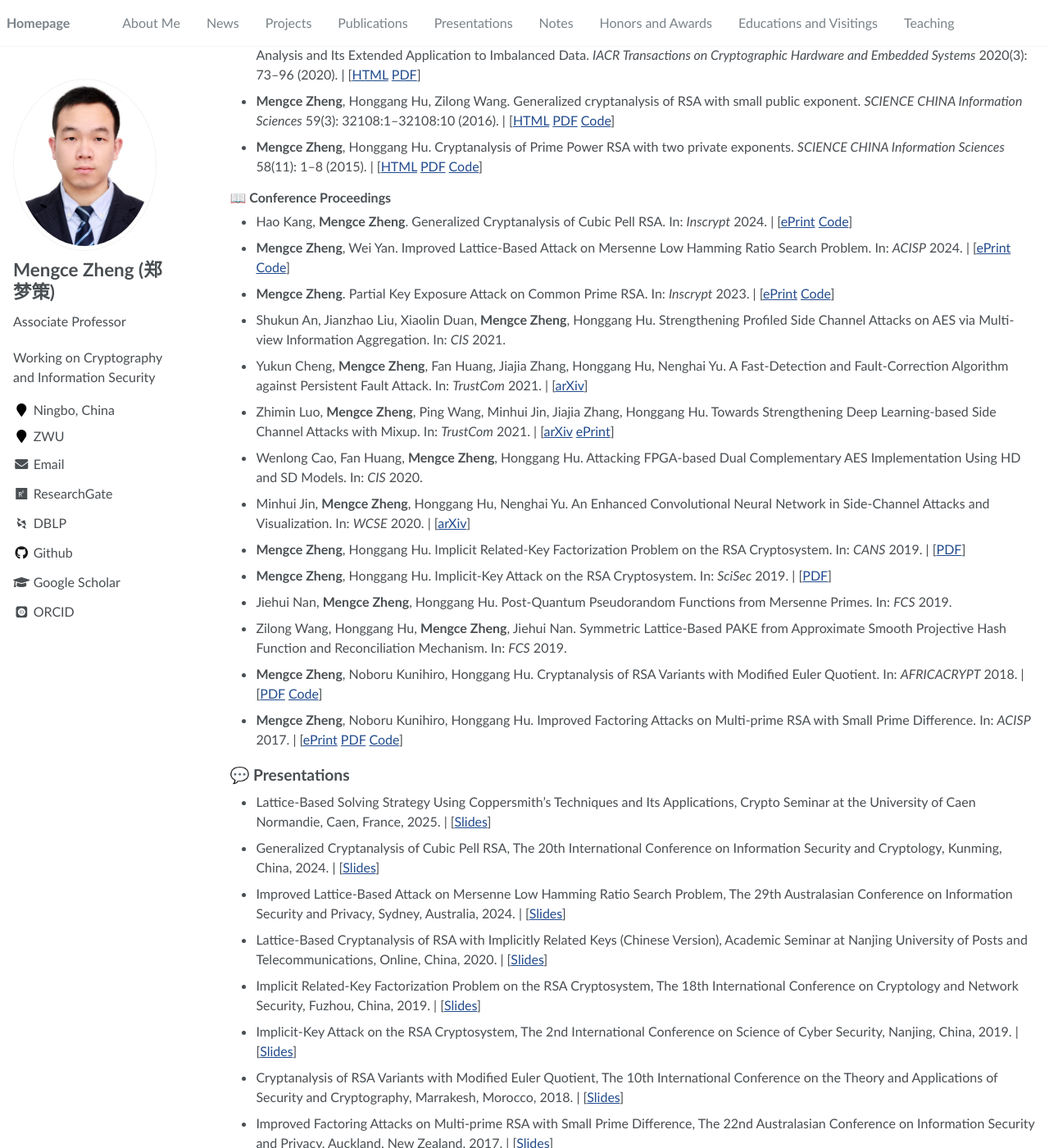
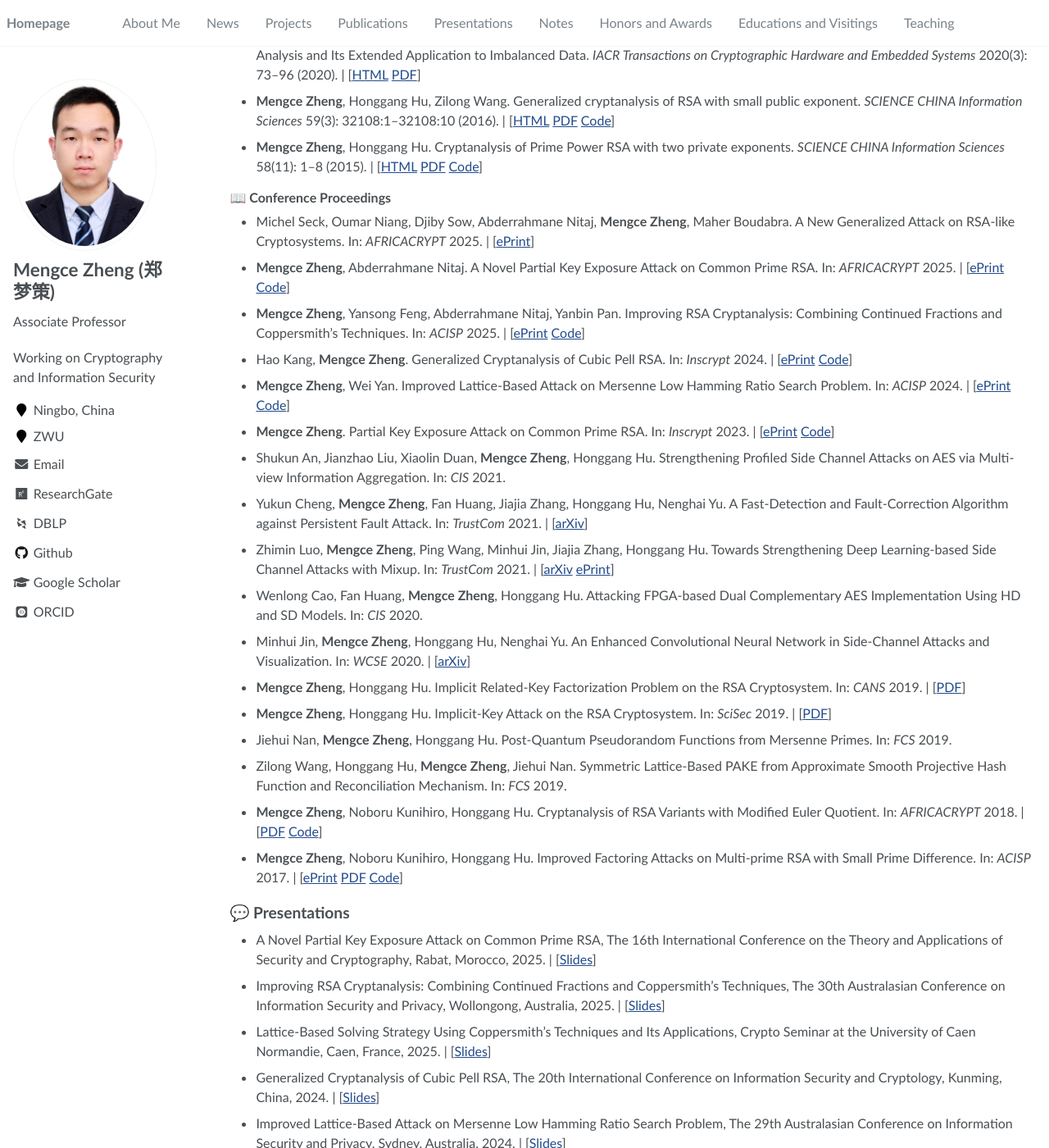
Before and after one commit to MengceZheng/MengceZheng.github.io, a Jekyll site: the page built from _pages/about.md, in a window 1280 px wide and 1400 px high, scrolled down 1992 px. Shown: the whole window at 82% size. Built offline with Jekyll 4.4.1, drawn with Linux system fonts in a browser that asks for light colours; some web fonts are replaced.

Commit message:
docs: update about.md

```diff
--- a/_pages/about.md
+++ b/_pages/about.md
@@ -71,6 +71,9 @@ If you are interested in similar research and seeking any form of academic coope
 
 ### 📖 Conference Proceedings
 
+- Michel Seck, Oumar Niang, Djiby Sow, Abderrahmane Nitaj, **Mengce Zheng**, Maher Boudabra. A New Generalized Attack on RSA-like Cryptosystems. In: *AFRICACRYPT* 2025. \| \[[ePrint](https://eprint.iacr.org/2025/380)\]
+- **Mengce Zheng**, Abderrahmane Nitaj. A Novel Partial Key Exposure Attack on Common Prime RSA. In: *AFRICACRYPT* 2025. \| \[[ePrint](https://eprint.iacr.org/2025/1282) [Code](https://github.com/MengceZheng/CPRSA_PKEA)\]
+- **Mengce Zheng**, Yansong Feng, Abderrahmane Nitaj, Yanbin Pan. Improving RSA Cryptanalysis: Combining Continued Fractions and Coppersmith's Techniques. In: *ACISP* 2025. \| \[[ePrint](https://eprint.iacr.org/2025/1281) [Code](https://github.com/MengceZheng/RSA_CFL)\]
 - Hao Kang, **Mengce Zheng**. Generalized Cryptanalysis of Cubic Pell RSA. In: *Inscrypt* 2024. \| \[[ePrint](https://eprint.iacr.org/2024/2081) [Code](https://github.com/MengceZheng/GCPRSA)\]
 - **Mengce Zheng**, Wei Yan. Improved Lattice-Based Attack on Mersenne Low Hamming Ratio Search Problem. In: *ACISP* 2024. \| \[[ePrint](https://eprint.iacr.org/2024/2080) [Code](https://github.com/MengceZheng/MLHRSP)\]
 - **Mengce Zheng**. Partial Key Exposure Attack on Common Prime RSA. In: *Inscrypt* 2023. \| \[[ePrint](https://eprint.iacr.org/2024/061) [Code](https://github.com/MengceZheng/PKEA_CPRSA)\]
@@ -88,6 +91,8 @@ If you are interested in similar research and seeking any form of academic coope
 
 ## 💬 Presentations
 
+- A Novel Partial Key Exposure Attack on Common Prime RSA, The 16th International Conference on the Theory and Applications of Security and Cryptography, Rabat, Morocco, 2025. \| \[[Slides](/docs/AFRICACRYPT25.pdf)\]
+- Improving RSA Cryptanalysis: Combining Continued Fractions and Coppersmith's Techniques, The 30th Australasian Conference on Information Security and Privacy, Wollongong, Australia, 2025. \| \[[Slides](/docs/ACISP25.pdf)\]
 - Lattice-Based Solving Strategy Using Coppersmith's Techniques and Its Applications, Crypto Seminar at the University of Caen Normandie, Caen, France, 2025. \| \[[Slides](/docs/UCaen25.pdf)\]
 - Generalized Cryptanalysis of Cubic Pell RSA, The 20th International Conference on Information Security and Cryptology, Kunming, China, 2024. \| \[[Slides](/docs/INSCRYPT24.pdf)\]
 - Improved Lattice-Based Attack on Mersenne Low Hamming Ratio Search Problem, The 29th Australasian Conference on Information Security and Privacy, Sydney, Australia, 2024. \| \[[Slides](/docs/ACISP24.pdf)\]
```
